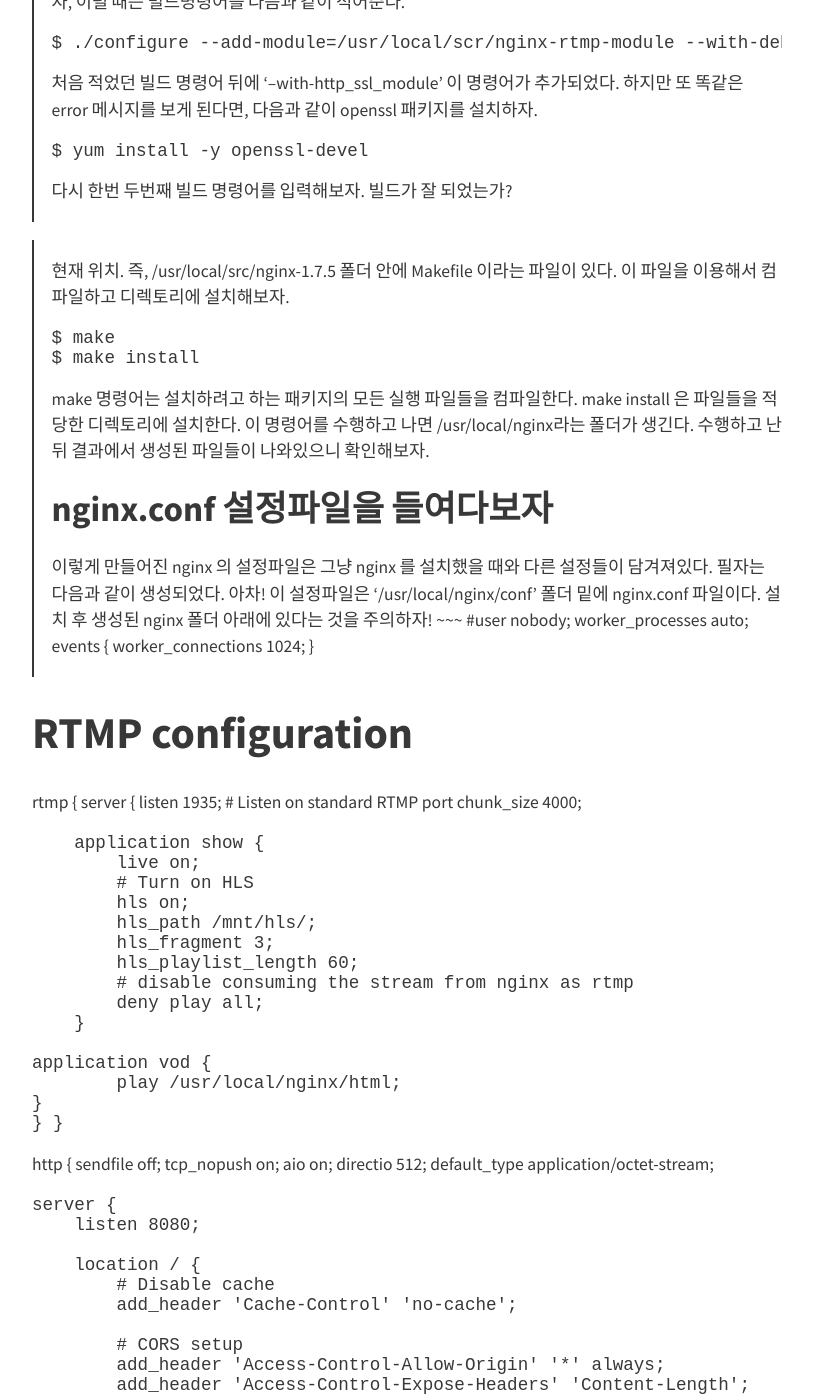
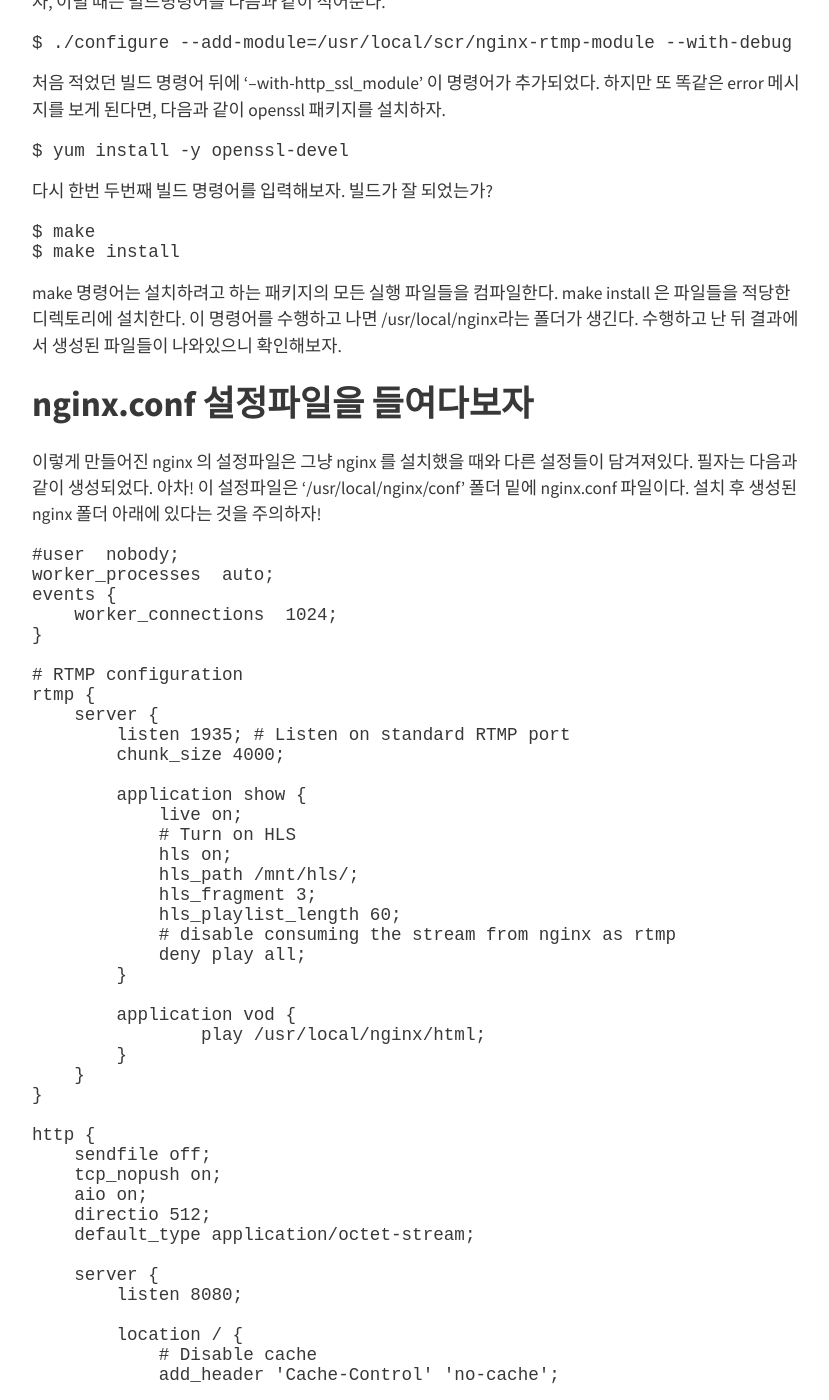
Before and after one commit to jayasou/jayasou.github.io, a Jekyll site: the page built from _posts/2019-06-01-Nginx-RTMP.md, in a window 1280 px wide and 1400 px high, scrolled down 1051 px. Shown: the whole window, without its empty margins (224-1053 px from the left). Built offline with Jekyll 4.4.1, drawn with Linux system fonts in a browser that asks for light colours; nearby versions of some CDN libraries; comment, search, counter and statistics services are not loaded; some of the changed text lies outside the part shown.

Commit message:
Update: nginx RTMP.md

```diff
--- a/_posts/2019-06-01-Nginx-RTMP.md
+++ b/_posts/2019-06-01-Nginx-RTMP.md
@@ -6,50 +6,70 @@
 ---
 
 ##  nginx 다운로드
+
 ~~~
 $ wget http://nginx.org/download/nginx-1.7.5.tar.gz
 ~~~
+
 ## nginx-rtmp-module 다운로드
+
 ~~~
 $ wget https://github.com/arut/nginx-rtmp-module/zipball/master
 ~~~
+
 ## /usr/local/scr 폴더에 압축 해제
+
 ~~~
 $ tar -zxvf nginx-1.7.5.tar.gz
 $ unzip master.zip
 ~~~
+
 ## Build 하기
-> 압축을 해제하고 나면 nginx-1.7.5 폴더가 생성된다. 이 폴더 안으로 들어가면 configure 이라는 파일이 있다. 이 파일을 다음과 같은 명령어로 실행시키자.
+
+압축을 해제하고 나면 nginx-1.7.5 폴더가 생성된다. 이 폴더 안으로 들어가면 configure 이라는 파일이 있다. 이 파일을 다음과 같은 명령어로 실행시키자.
+
 ~~~
 $ ./configure --add-module=/usr/local/scr/nginx-rtmp-module --with-debug
 ~~~
+
 이 명령을 실행시킬 때 master.zip 파일을 압축해제 하고 난 nginx-rtmp-module 위치를 적어준다. 나는 압축해제 할 당시 폴더 명이 'arut-nginx-rtmp-module-791b613' 와 같이 생성되었는데 'nginx-rtmp-module'로 바꿔주었다. 경로는 '/usr/local/scr/nginx-rtmp-module' 이렇게 되기 때문에 이 경로를 명령어 뒤에 적어준 것이다.
+
 하지만 이렇게 했을 때 error 메시지를 만날 수도 있다.
 나는 다음과 같은 메시지를 보게 되었다.
+
 ~~~
 error --with-http_ssl_module', exiting and error: SSL modules require the OpenSSL
 ~~~
+
 자, 이럴 때는 빌드명령어를 다음과 같이 적어준다.
+
 ~~~
 $ ./configure --add-module=/usr/local/scr/nginx-rtmp-module --with-debug --with-http_ssl_module
 ~~~
+
 처음 적었던 빌드 명령어 뒤에 '--with-http_ssl_module' 이 명령어가 추가되었다. 하지만 또 똑같은 error 메시지를 보게 된다면, 다음과 같이 openssl 패키지를 설치하자.
+
 ~~~
 $ yum install -y openssl-devel
 ~~~
+
 다시 한번 두번째 빌드 명령어를 입력해보자. 빌드가 잘 되었는가?
 
-> 현재 위치. 즉, /usr/local/src/nginx-1.7.5 폴더 안에 Makefile 이라는 파일이 있다. 이 파일을 이용해서 컴파일하고 디렉토리에 설치해보자.
 ~~~
 $ make
 $ make install
 ~~~
+
 make 명령어는 설치하려고 하는 패키지의 모든 실행 파일들을 컴파일한다.
 make install 은 파일들을 적당한 디렉토리에 설치한다.
 이 명령어를 수행하고 나면 /usr/local/nginx라는 폴더가 생긴다. 수행하고 난 뒤 결과에서 생성된 파일들이 나와있으니 확인해보자.
+
+
 ## nginx.conf 설정파일을 들여다보자
+
 이렇게 만들어진 nginx 의 설정파일은 그냥 nginx 를 설치했을 때와 다른 설정들이 담겨져있다. 필자는 다음과 같이 생성되었다.
 아차! 이 설정파일은 '/usr/local/nginx/conf' 폴더 밑에 nginx.conf 파일이다. 설치 후 생성된 nginx 폴더 아래에 있다는 것을 주의하자!
+
 ~~~
 #user  nobody;
 worker_processes  auto;
@@ -119,26 +139,36 @@
 }
 ~~~
 ## nginx 실행시키기
-> nginx 실행파일은 '/usr/local/nginx/sbin' 아래에 nginx 로 되어있다. 다음의 명령어로 실행시켜보자.
+
+nginx 실행파일은 '/usr/local/nginx/sbin' 아래에 nginx 로 되어있다. 다음의 명령어로 실행시켜보자.
+
 ~~~
 $ ./nginx
 ~~~
+
 잘 실행이 되었는가 ? 필자는 다음과 같은 결과 메시지를 받게 되었다.
+
 ~~~
 [emerg]: unknown directive "aio ...
 ~~~
+
 aio 모듈을 설치하지 않았다. 나에겐 문제가 될게 없었다. 아직은 이 모듈을 사용할 때가 아니다.  다시 nginx.conf 로 가서 수정하였다.
+
 ~~~
 aio on;
 ~~~
+
 ~~~
 # aio on;
 ~~~
+
 언젠간 저 모듈을 공부하고 사용할 날이 올 수 있으니 앞에 # 으로 주석처리만 해주었다.
 다시 nginx를 실행시키자
+
 ~~~
 $ netstat -antu
 ~~~
+
 위의 명령어를 사용해서 nginx가 어떤 포트들을 이용하는지 확인하자.
 1935, 8080 포트를 이용하는 것을 알 수 있다.
 
@@ -147,9 +177,11 @@
 다시 nginx.conf 를 들여다 보면 rtmp 안의 server 는 1935 포트를 사용한다. 그 안의 application 내용을 보면 hls 경로가 /mnt/hls/라고 되어 있다. 이 폴더 아래에 자신이 스트리밍 하고 싶은 혹은 전달하고 싶은 파일들을 넣어두면 된다. 경로를 바꾸고 싶다면은 바꾸는 것도 가능하다.
 경로 변경은 다음에 하기로 하고 '/mnt/hls/' 폴더 안에 예전에 찍어둔 동영상을 파일질라를 사용해서 넣어봤다. 동영상 이름은 'KPLJ.mp4' 이다.
 브라우저에 다음과 같이 입력해보자.
+
 ~~~
 http://localhost:8080/KPLJ.mp4
 ~~~
+
 이러면 다운로드가 된다.
 이 url 은 어디서 쓸까..
 앞으로 고민해봐야겠다. 친구들과 같이 찍은 동영상들이 많은데 같이 공유할 수 있게 블로그를 만들어볼까 생각중이다.
```
